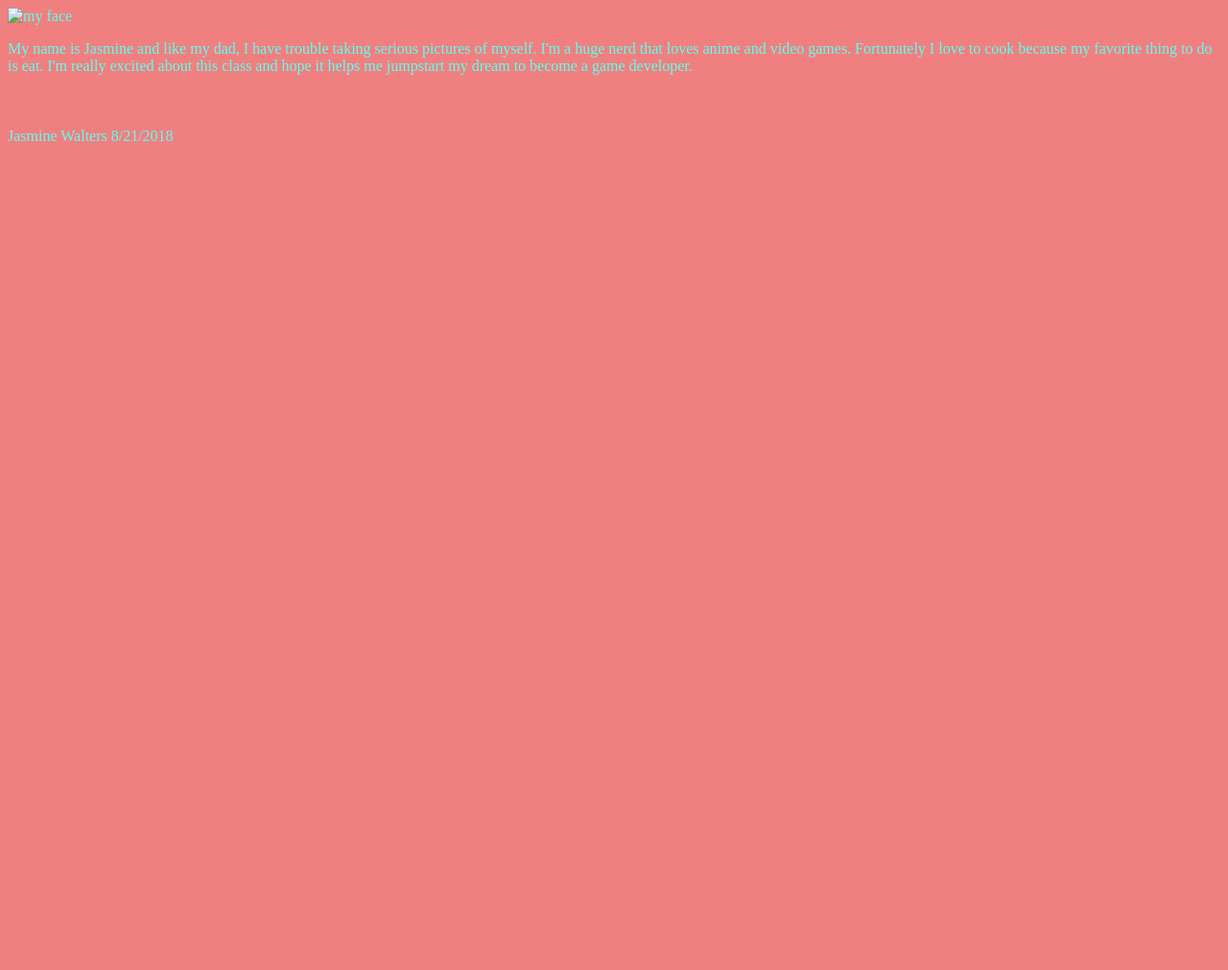
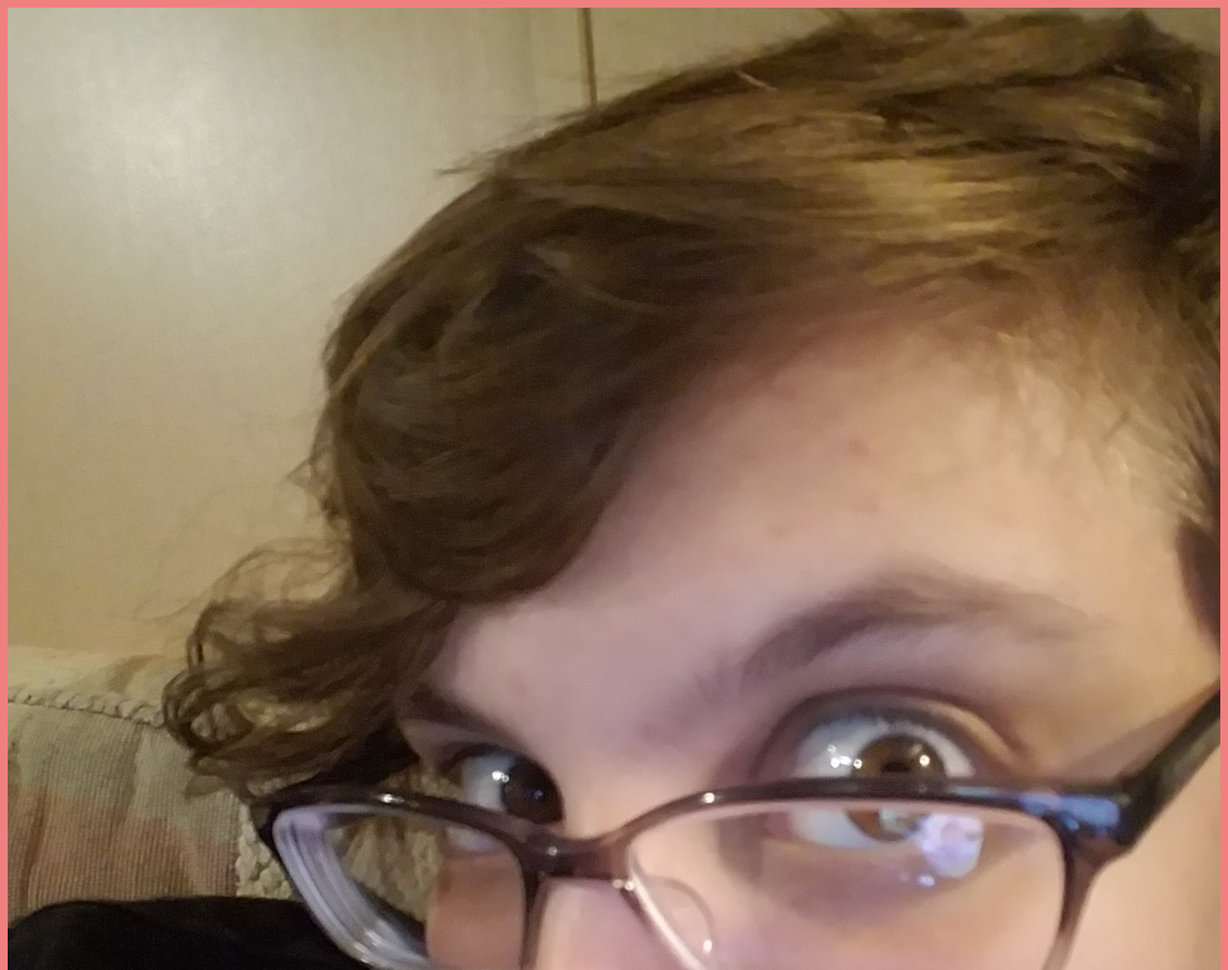
Before and after one commit to jsmnwltrs/mini-challenge1, a plain HTML site: page index.html in a window 1280 px wide. Shown: the top 1011 px of the page at 96% size. Before the commit the page ends 800 px from the top, so only its background shows below. Drawn offline with Linux system fonts and the light colour scheme.

Commit message:
added my info

```diff
--- a/index.html
+++ b/index.html
@@ -9,9 +9,9 @@
  </head>
  <body>
      <div>
-         <img src="" alt="my face">
+         <img class=image src="me.jpg" alt="my face">
          <p>My name is Jasmine and like my dad, I have trouble taking serious pictures of myself. I'm
-              a huge nerd that loves anime and video games. Fortunately I love to cook because my
+              a huge nerd and I like anime, manga and video games. Fortunately I love to cook because my
               favorite thing to do is eat. I'm really excited about this class and hope it helps me
               jumpstart my dream to become a game developer.</p>
      </div>
--- a/main.css
+++ b/main.css
@@ -2,3 +2,7 @@ html {
     background-color: lightcoral;
     color: rgb(93, 255, 239);
 }
+
+.image {
+    max-width: 100%;
+}
```
Also changed, not shown: me.jpg (added), steg-dog.jpg (added).
